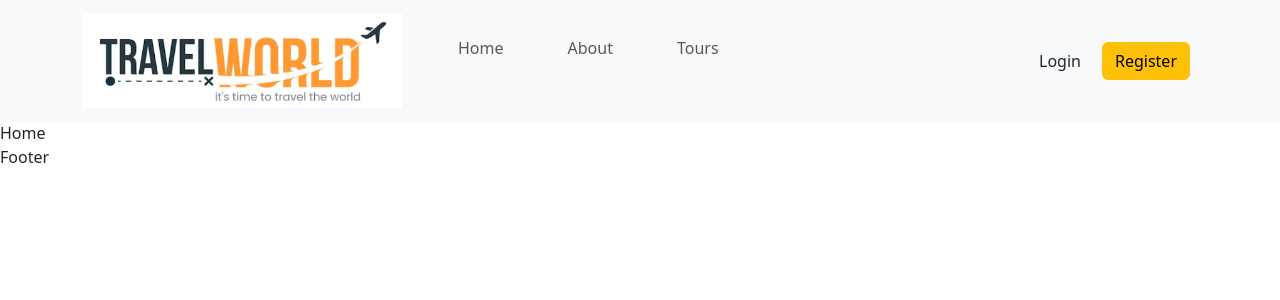
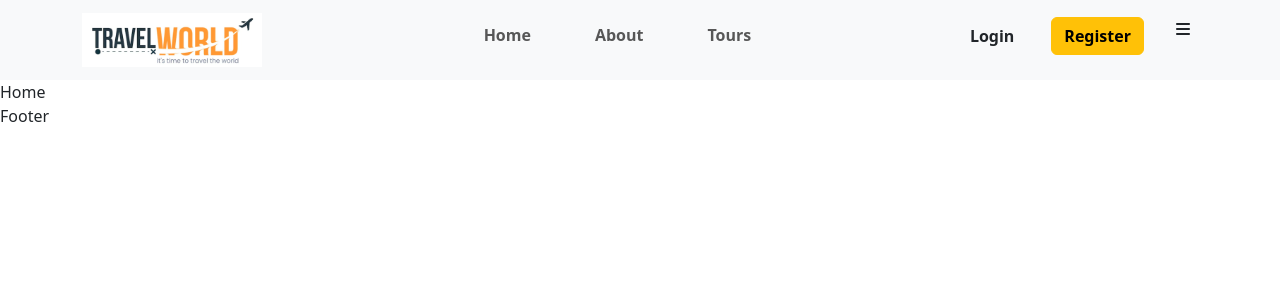
Before and after one commit to Emprcode/mern-travel-app, a React (Create React App) app in the folder frontend/: page /home in a window 1280 px wide. Shown: the top 300 px of the page. Built offline with nearby package versions, Linux system fonts and the light colour scheme; a web font is replaced by a local one.

Commit message:
header updated

```diff
--- a/frontend/src/components/layout/header/Header.jsx
+++ b/frontend/src/components/layout/header/Header.jsx
@@ -1,50 +1,45 @@
-import React from "react";
-import { Button, Container, Nav, Navbar } from "react-bootstrap";
+import Container from "react-bootstrap/Container";
+import Nav from "react-bootstrap/Nav";
+import Navbar from "react-bootstrap/Navbar";
 import logo from "../../../assets/images/logo.png";
 import { Link } from "react-router-dom";
-const navbarLinks = [
-  {
-    path: "/home",
-    display: "Home",
-  },
-  {
-    path: "#",
-    display: "About",
-  },
-  {
-    path: "/tours",
-    display: "Tours",
-  },
-];
+import Button from "react-bootstrap/esm/Button";
 
 export const Header = () => {
   return (
-    <Navbar expand="lg" className="bg-body-tertiary">
+    <Navbar expand="md" className="bg-body-tertiary">
       <Container>
         <Navbar.Brand href="#home">
-          <div className="logo">
-            <img src={logo} alt="logo" width="320px" />
+          <div>
+            <img src={logo} alt="logo" width="180px" />
           </div>
         </Navbar.Brand>
         <Navbar.Toggle aria-controls="basic-navbar-nav" />
         <Navbar.Collapse id="basic-navbar-nav">
-          <Nav className="me-auto">
-            <ul className="menu d-flex justify-content-center align-items-center gap-5">
-              {navbarLinks.map((item, i) => (
-                <li key={i}>
-                  <Link to={item.path} className="nav-link h4">
-                    {item.display}
-                  </Link>
-                </li>
-              ))}
-            </ul>
-            {/* <Nav.Link href="#home">Home</Nav.Link> */}
+          <Nav className="ms-auto d-flex justify-content-around gap-5">
+            <Link className="nav-link fw-bold h5" to="home">
+              Home
+            </Link>
+            <Link className="nav-link fw-bold h5" to="about">
+              About
+            </Link>
+            <Link className="nav-link fw-bold h5" to="tours">
+              Tours
+            </Link>
           </Nav>
-          <Nav className="">
-            <Button variant="none">Login</Button>{" "}
-            <Button variant="warning" className="mx-2">
+          <Nav className="ms-auto gap-4 ">
+            <Button variant="none" className="fw-bold h5">
+              {" "}
+              Login
+            </Button>
+            <Button variant="warning" className="fw-bold h5">
+              {" "}
               Register
-            </Button>{" "}
+            </Button>
+            <span className="mx-2">
+              {" "}
+              <i className="fa-solid fa-bars"></i>
+            </span>
           </Nav>
         </Navbar.Collapse>
       </Container>
```
